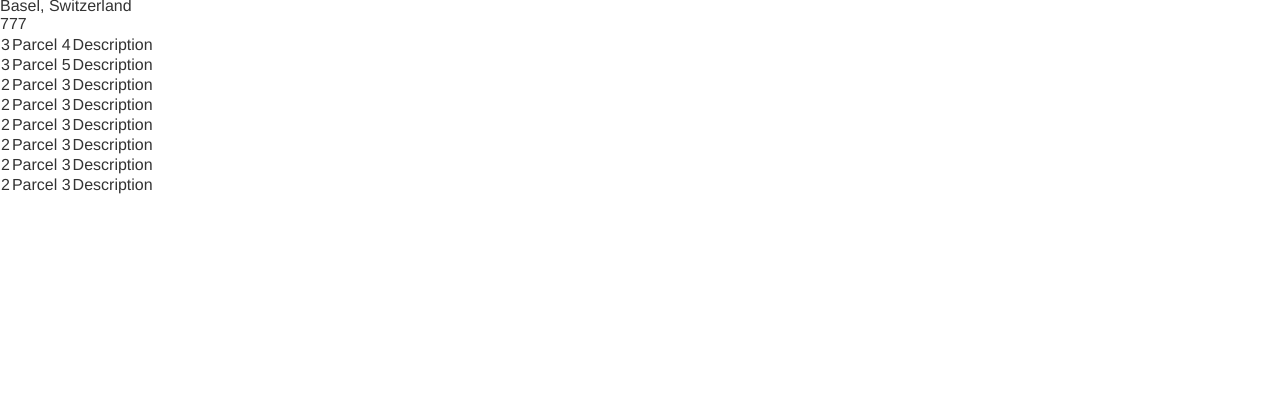
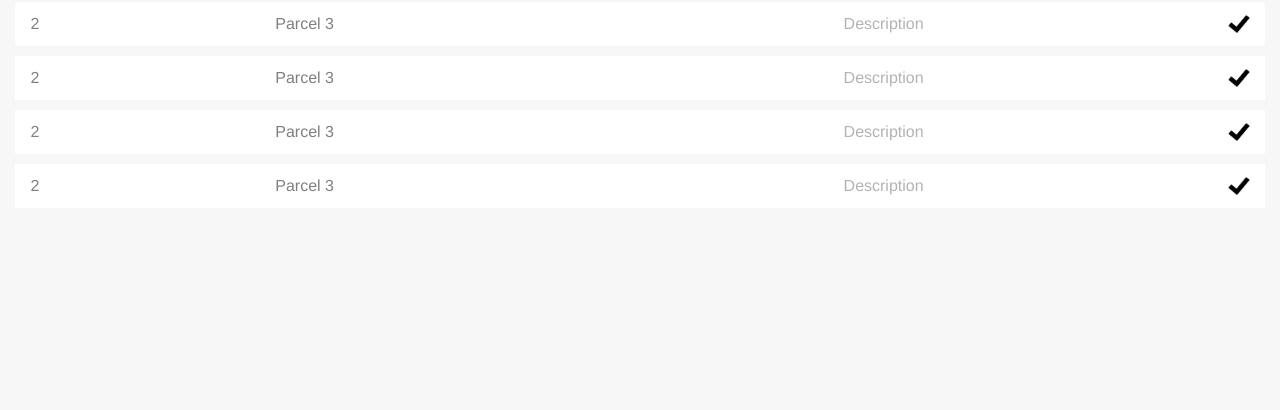
Before and after one commit to ifphobic/MeoRace, a PHP site: the page made by examplePages/design DC/racer_tasklist.html in a window 1280 px wide. Shown: the part 390-800 px from the top of the page. Run offline with PHP 8.4, Linux system fonts and the light colour scheme; a stand-in replaces the project's code that opens the database connection.

Commit message:
updatet css

```diff
--- a/core/html/design.less
+++ b/core/html/design.less
@@ -59,51 +59,108 @@ table {
 @c9: @c8 - @degrade;
 @c10: #000000;
 
+@g1: #f7f7f7;
+
 @font: 12pt Helvetica, sans-serif;
 
 @border: 1px solid @c5;
 
 @line-height: 44px;
 @tile-height: 149px;
+@letter-spacing: 1px;
 
+//main structure
+
+.clear {
+    clear: both;
+}
+
+html, body{
+    height: 100%;
+    background-color: @g1;
+}
 
 .content_tab {
-    max-width: 600px;
 }
 
 h1 {
-    color: #FFF;
+    color: @c1;
     font-size: 14px;
     text-align: center;
     padding: 15px 0;
-    background-color: #333;
+    background-color: @c9;
     text-transform: uppercase;
 }
 
-#registration {
-    background-color: @c1;
-    width: 100%;
+.top_content_wrapper{
+    height: 66px;
+    background-color: @g1;
 }
 
-.content_wrapper{
-    padding: 15px;
+.top_info_wrapper {
+    height: 44px;
+    margin: 0 15px;
+    position: relative;
+    top: 9.5px;
 }
 
-.rider_picture {
-    height: 120px;
-    width: 120px;
-    overflow: hidden;
-    border-radius: 25px;
+.bottom_content_wrapper{
+    margin: 0 15px 0 15px ;
 }
 
-#registration > div > div.rider_picture > img {
-    height: 120px;
+
+//top_info structure
+
+.left_info {
+    height: 44px;
+    width: 44px;
+    overflow: hidden;
+    border-radius: 50px;
+    float: left;
+}
+
+.left_info > img {
+    height: 44px;
     }
 
-.registration_values {
-    margin-top: 15px;
+.middle_info {
+    float: left;
+    margin: 0px 15px;
 }
 
+.right_info {
+    float: right;
+    display: block;
+}
+
+.middle_info .rider_name {
+  padding-bottom: 5px;
+  font-size: 18px;
+  color: @c5;
+  letter-spacing: @letter-spacing;
+}
+
+.middle_info .rider_city_country {
+  color: @c3;
+  font-size: 14px;
+}
+
+.right_info .rider_number {
+  font-size: 35px;
+  color: @c5;
+  float: right;
+  display: block;
+  letter-spacing: @letter-spacing;
+}
+
+//bottom_info structure
+
+.rider_task_list {
+    padding: 0 15px;
+    background-color: @g1;
+}
+
+// registration input
 
 input {
     display: block;
@@ -111,19 +168,136 @@ input {
     line-height: normal;
     border-bottom: 1px solid @c10;
     width: 100%;
-    padding: 15px 0;
+    padding: 15px 0px;
     color: black;
 }
 
+input:focus,
+select:focus,
+textarea:focus,
+button:focus {
+    outline: none;
+}
 
 input[type="submit"] {
-  color: #FFF;
+  color: @c1;
    margin-top: 15px;
    border-radius: 5px;
    border: none;
    background-color: #71C671;
    text-transform: uppercase;
 }
+
+input[type="search"] {
+   -webkit-appearance: none;
+   border: 1px solid @c2;
+   border-radius: 5px;
+   padding: 15px 3px;
+   line-height: normal;
+   height: 44px;
+}
+
+::-webkit-input-placeholder {
+   padding-left: 5px;
+}
+
+:-moz-placeholder { /* Firefox 18- */
+   padding-left: 5px;
+}
+
+::-moz-placeholder {  /* Firefox 19+ */
+  padding-left: 5px;
+}
+
+:-ms-input-placeholder {
+   padding-left: 5px;
+}
+
+
+
+// tables
+
+.bottom_rider_tasks > table {
+    width: 100%;
+    border-collapse: separate;
+    border-spacing: 0px 10px;
+}
+
+th {
+    height: 44px;
+}
+
+th, tr {
+   line-height: @line-height;
+   background-repeat: no-repeat;
+   background-position: center center;
+   background-color: @c1;
+
+}
+
+th, td {
+    text-align: center;
+    padding: 0 4px;
+}
+
+
+
+td {
+    background-repeat: no-repeat;
+    background-position: center center;
+}
+
+
+th.task_number {
+   background-image: url(../../icons/tasks.png);
+      background-size: 25px;
+}
+
+th.task_name {
+   background-image: url(../../icons/close13.png);
+   background-size: 20px;
+}
+
+th.task_description {
+   background-image: url(../../icons/information33.png);
+   background-size: 16px;
+}
+
+td.task_number, td.task_name{
+    color: @c6;
+}
+
+td.task_description{
+    color: @c4;
+}
+
+td.task_number{
+    width: 32px;
+}
+
+td.task_status{
+    width: 44px;
+}
+
+td.task_status.task_assigned{
+   background-image: url(../../icons/attach1.png);
+   background-size: 24px;
+}
+
+td.task_status.task_pickedup{
+   background-image: url(../../icons/delivery39.png);
+   background-size: 24px;
+}
+
+td.task_status.task_completed{
+   background-image: url(../../icons/check26.png);
+   background-size: 24px;
+}
+
+
+
+
+
 
 
 
@@ -147,9 +321,9 @@ div.but_back {.menubuttons; float:left; font-size: 1.5em; line-height: 1.5em;}
 div.but_menu {.menubuttons; float:right; font-size: 2em;}
 .headertitle {display:inline;}
 
-.content() {position:absolute; min-width: 260px; width: @colw; height: 100%;
+.content {position:absolute; min-width: 260px; width: @colw; height: 100%;
     border-left: @border; border-right: @border; overflow-y: auto;
-<<<<<<< HEAD
+
     transition: width 200ms ease, left 200ms ease;}
 div.content0 {.content; left: 0%;}
 div.content0.drilldown {left: -100%;}
@@ -158,8 +332,9 @@ div.content1.drilldown {left: 0%;}
 div.content2 {.content; left: 200%;}
 div.content2.drilldown {left: 100%;}
 div.content_menu_spacer {height: @line-height;}
-=======
-    transition: width 200ms ease, left 200ms ease; display: none;}
+
+
+transition  {width: 200ms ease, left 200ms ease; display: none;}
 .show() {display: block;}
 @colw: 100%;
 div.headspacer {width: @colw; height: @line-height;}
@@ -180,7 +355,7 @@ div.content3.drilldown1 {.content; left: 2*@colw;}
 div.content3.drilldown2 {.content; left: @colw;}
 div.content3.drilldown3 {.content; .show; left: 0%;}
 div.content_menu_spacer {height: 55px;}
->>>>>>> FETCH_HEAD
+
 
 .search { height:@line-height; border-bottom: @border; text-align:center;}
 
```
Also changed, not shown: core/html/design.css.
